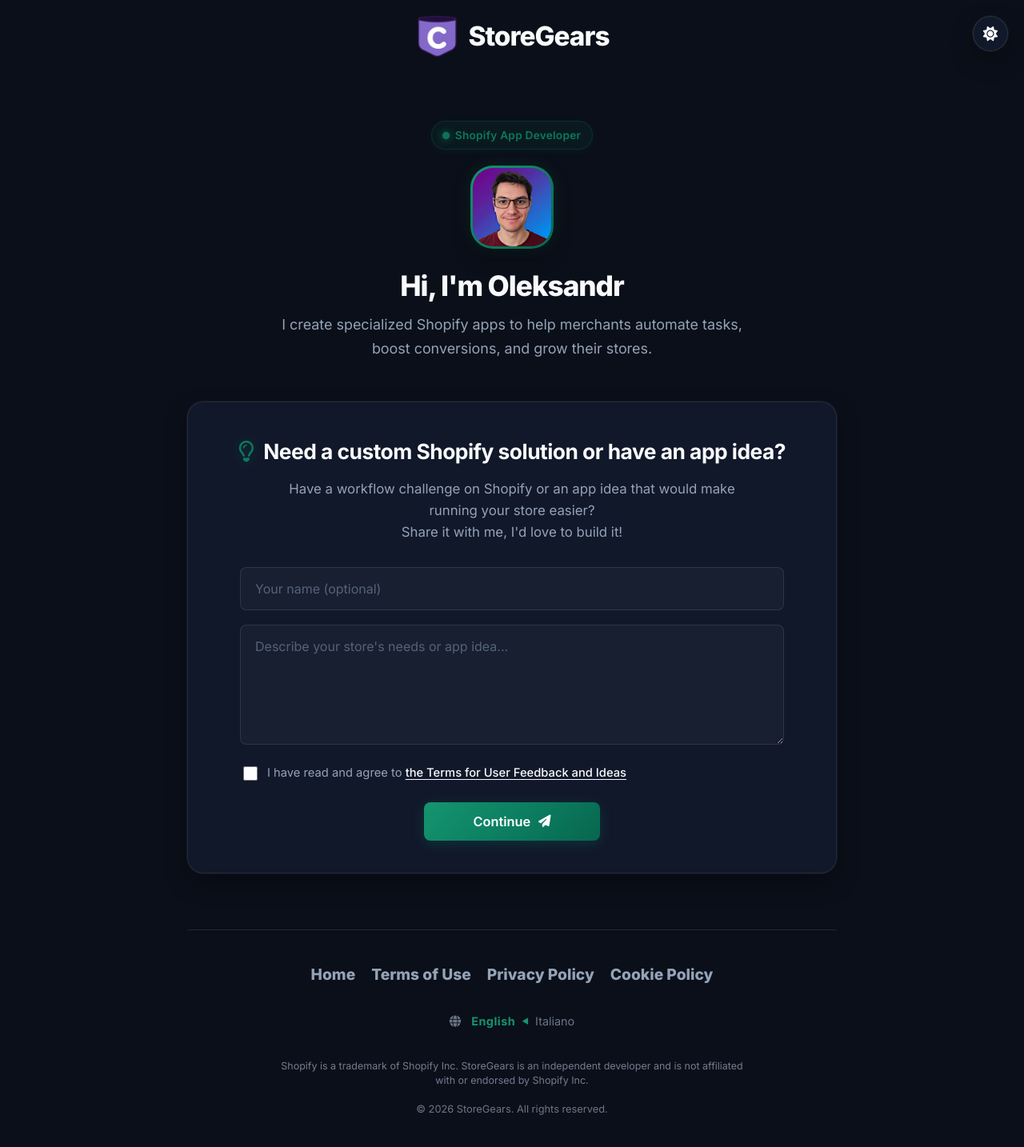
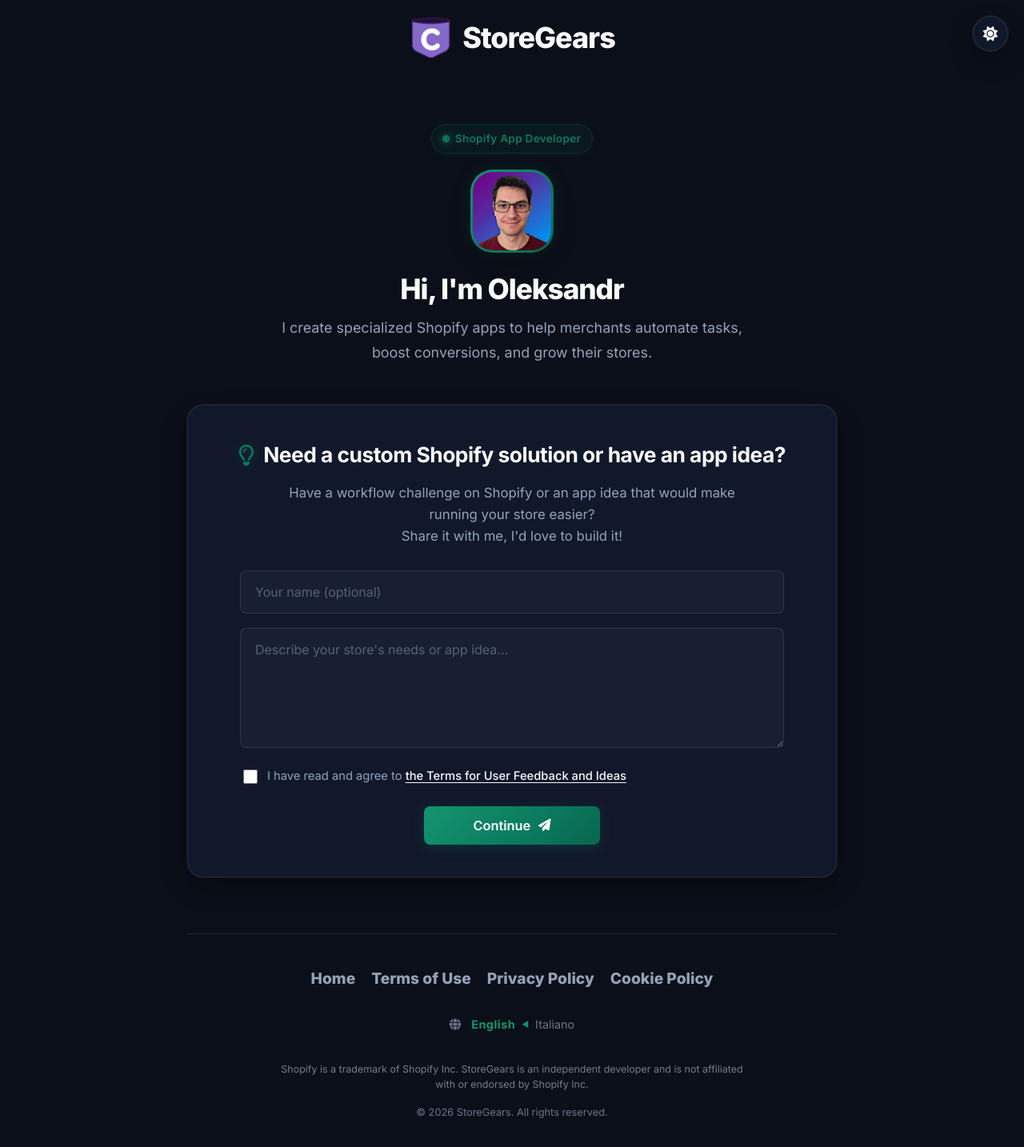
Before and after one commit to digitalcreat0r/sitoweb_storegears, a Jekyll site: the page built from index.html, in a window 1280 px wide. Shown: the whole page at 80% size. Built offline with Jekyll 4.4.1, drawn with Linux system fonts in a browser that asks for light colours.

Commit message:
aumento del testo

```diff
--- a/_sass/_header.scss
+++ b/_sass/_header.scss
@@ -26,7 +26,7 @@
     gap: clamp(8px, 2.5vw, 12px);
     text-decoration: none;
     color: var(--text-main);
-    font-size: clamp(1.625rem, 7.15vw, 2.08rem);
+    font-size: clamp(1.75rem, 7.7vw, 2.25rem);
     font-weight: 800;
     letter-spacing: -0.03em;
     white-space: nowrap;
```
